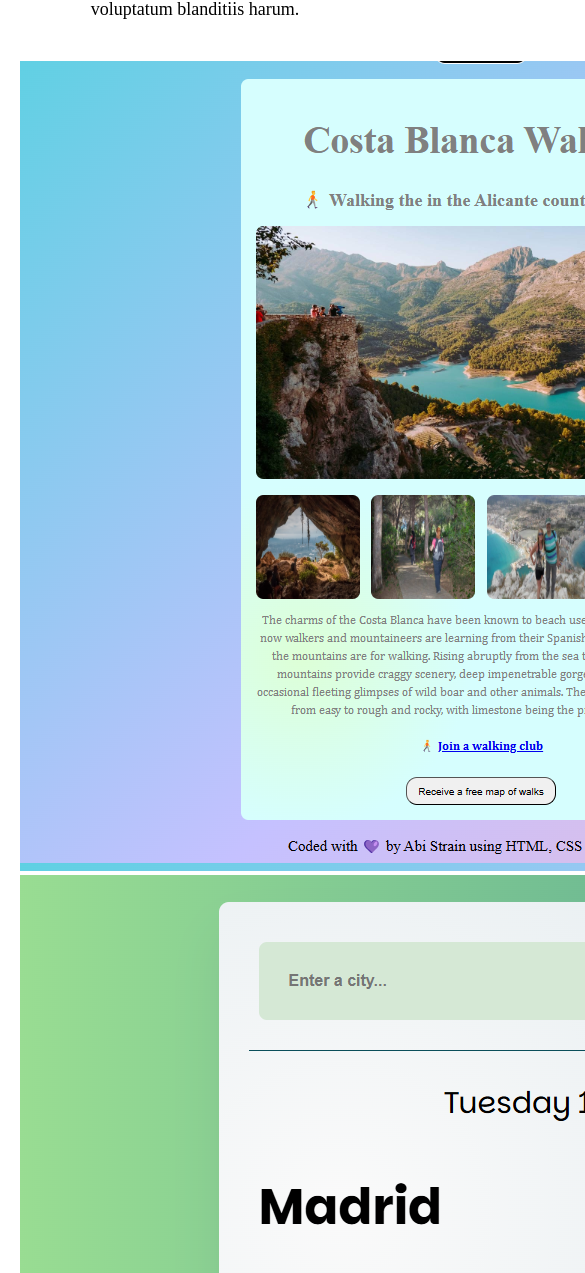
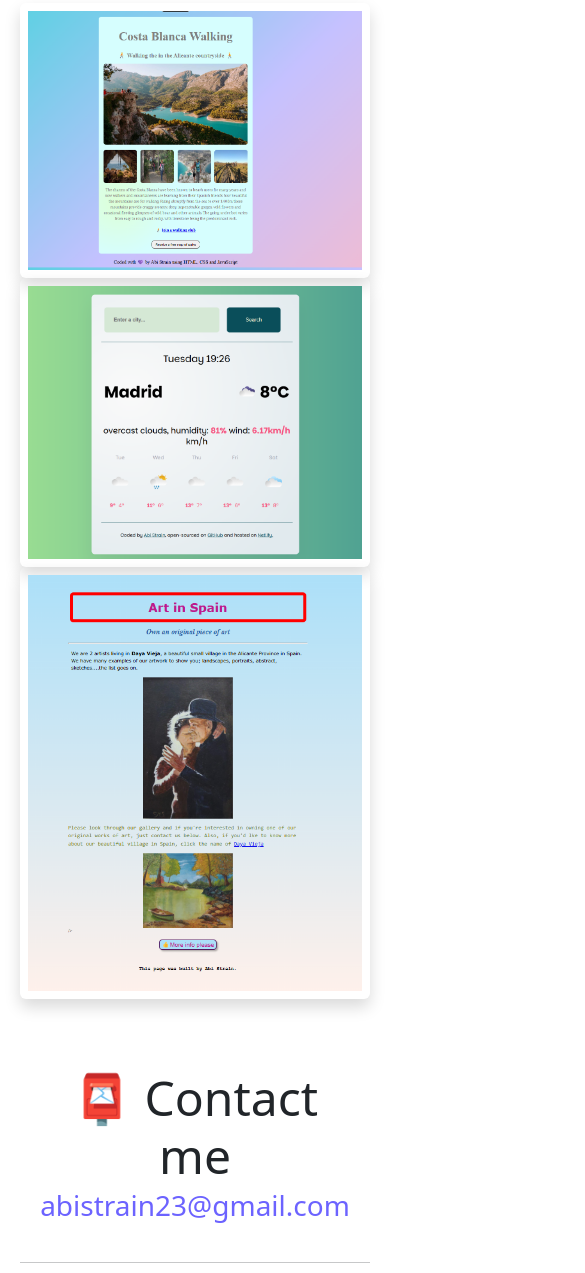
Before and after one commit to AbiRodStr/challenge-3-hmk, a plain HTML site: page about.html in a window 390 px wide. Shown: the part 727-2000 px from the top of the page, 585 px wide, since content can reach past the window. Drawn offline with nearby package versions, Linux system fonts and the light colour scheme.

Commit message:
added media queries

```diff
--- a/about.html
+++ b/about.html
@@ -6,7 +6,8 @@
     <meta
       name="description"
       content="Visit the different webpages created by front-end developer Abi Strain"
-      <link
+    />
+    <link
       href="https://cdn.jsdelivr.net/npm/bootstrap@5.3.5/dist/css/bootstrap.min.css"
       rel="stylesheet"
       integrity="sha384-SgOJa3DmI69IUzQ2PVdRZhwQ+dy64/BUtbMJw1MZ8t5HZApcHrRKUc4W0kG879m7"
@@ -42,7 +43,7 @@
           <ul class="navbar-nav">
             <li class="nav-item">
               <a
-                class="nav-link"
+                class="nav-link active"
                 aria-current="page"
                 href="index.html"
                 title="Back to homepage"
@@ -50,7 +51,7 @@
               >
             </li>
             <li class="nav-item">
-              <a class="nav-link active" href="about.html" title="About page"
+              <a class="nav-link" href="about.html" title="About page"
                 >About Me</a
               >
             </li>
@@ -76,18 +77,30 @@
     <div class="container-photos">
       <div class="row">
         <div class="col-sm-4">
-          <img src="images/walking.png" class="img-fluid p-2 rounded shadow" />
+          <img
+            src="images/walking.png"
+            alt="Costa Blanca Walking"
+            class="img-fluid p-2 rounded shadow"
+          />
         </div>
         <div class="col-sm-4">
-          <img src="images/weather.png" class="img-fluid p-2 rounded shadow" />
+          <img
+            src="images/weather.png"
+            alt="Interactive weather app"
+            class="img-fluid p-2 rounded shadow"
+          />
         </div>
         <div class="col-sm-4">
-          <img src="images/art.png" class="img-fluid p-2 rounded shadow" />
+          <img
+            src="images/art.png"
+            alt="art-in-spain.com"
+            class="img-fluid p-2 rounded shadow"
+          />
         </div>
       </div>
     </div>
 
-    <div id="contact">
+    <div class="contact">
       <h2>📮 Contact me</h2>
       <a
         href="mailto:abistrain23@gmail.com"
--- a/src/style.css
+++ b/src/style.css
@@ -85,3 +85,15 @@ p {
 footer {
   text-align: center;
 }
+.contact {
+  padding: 20px;
+  margin-top: 50px;
+}
+@media (min-width: 500px) {
+  h1 {
+    font-size: 45px;
+  }
+  .card {
+    display: block;
+  }
+}
```
Also changed, not shown: index.html (+3 -3 lines).
